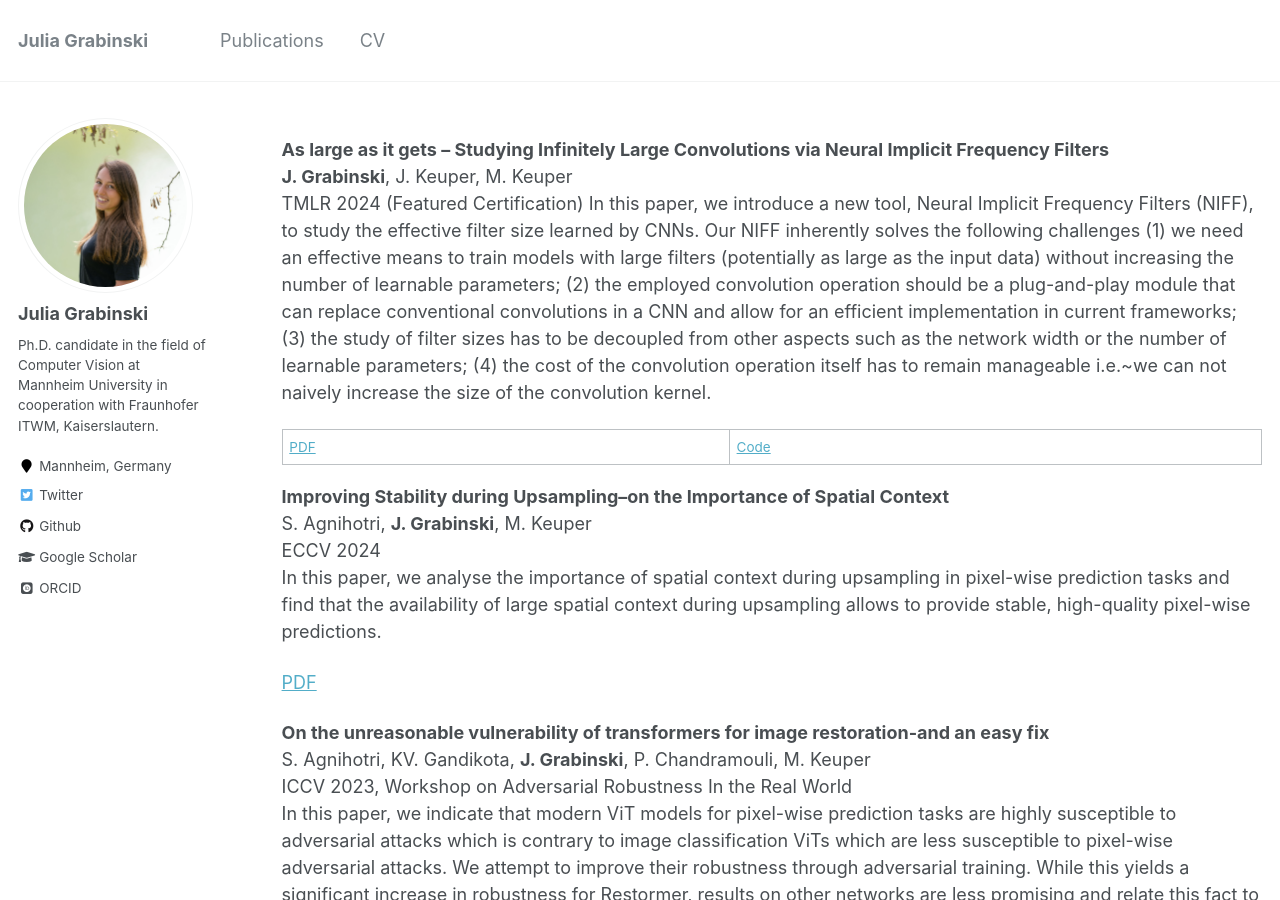
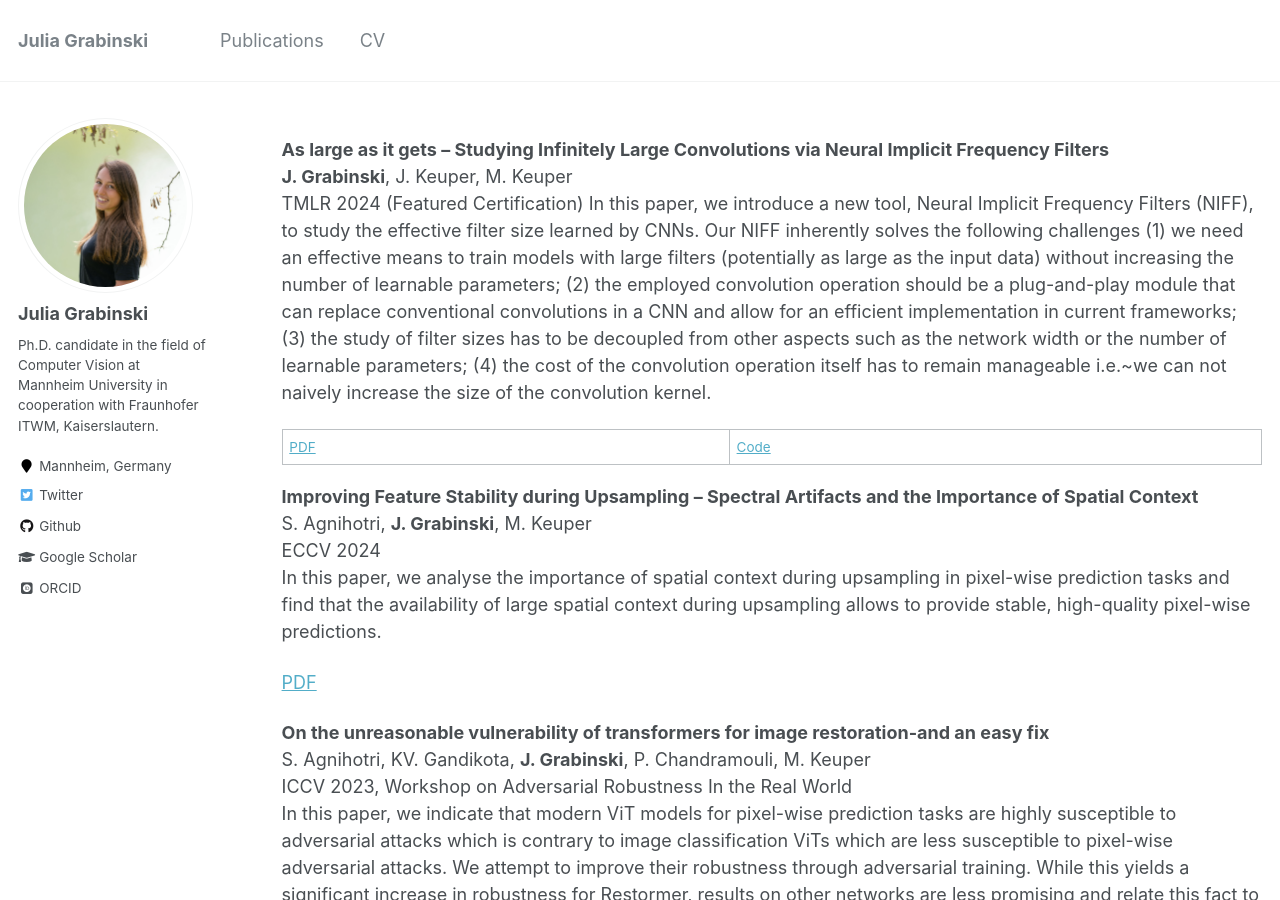
Before and after one commit to GeJulia/gejulia.github.io, a Jekyll site: the page built from _pages/publications.md, in a window 1280 px wide and 900 px high. Built offline with Jekyll 4.4.1, drawn with Linux system fonts in a browser that asks for light colours; some web fonts are replaced.

Commit message:
update publications

```diff
--- a/_pages/publications.md
+++ b/_pages/publications.md
@@ -13,12 +13,12 @@ In this paper, we introduce a new tool, Neural Implicit Frequency Filters (NIFF)
 [PDF](https://openreview.net/forum?id=xRy1YRcHWj) |  [Code](https://github.com/GeJulia/NIFF)
 
 
-**Improving Stability during Upsampling--on the Importance of Spatial Context**
+**Improving Feature Stability during Upsampling – Spectral Artifacts and the Importance of Spatial Context**
 S. Agnihotri, **J. Grabinski**, M. Keuper
 ECCV 2024
 In this paper, we analyse the importance of spatial context during upsampling in pixel-wise prediction tasks and find that the availability of large spatial context during upsampling allows to provide stable, high-quality pixel-wise predictions.
 
-[PDF](https://arxiv.org/pdf/2311.17524)
+[PDF](https://www.ecva.net/papers/eccv_2024/papers_ECCV/papers/07582.pdf)
 
 
 **On the unreasonable vulnerability of transformers for image restoration-and an easy fix**
```
